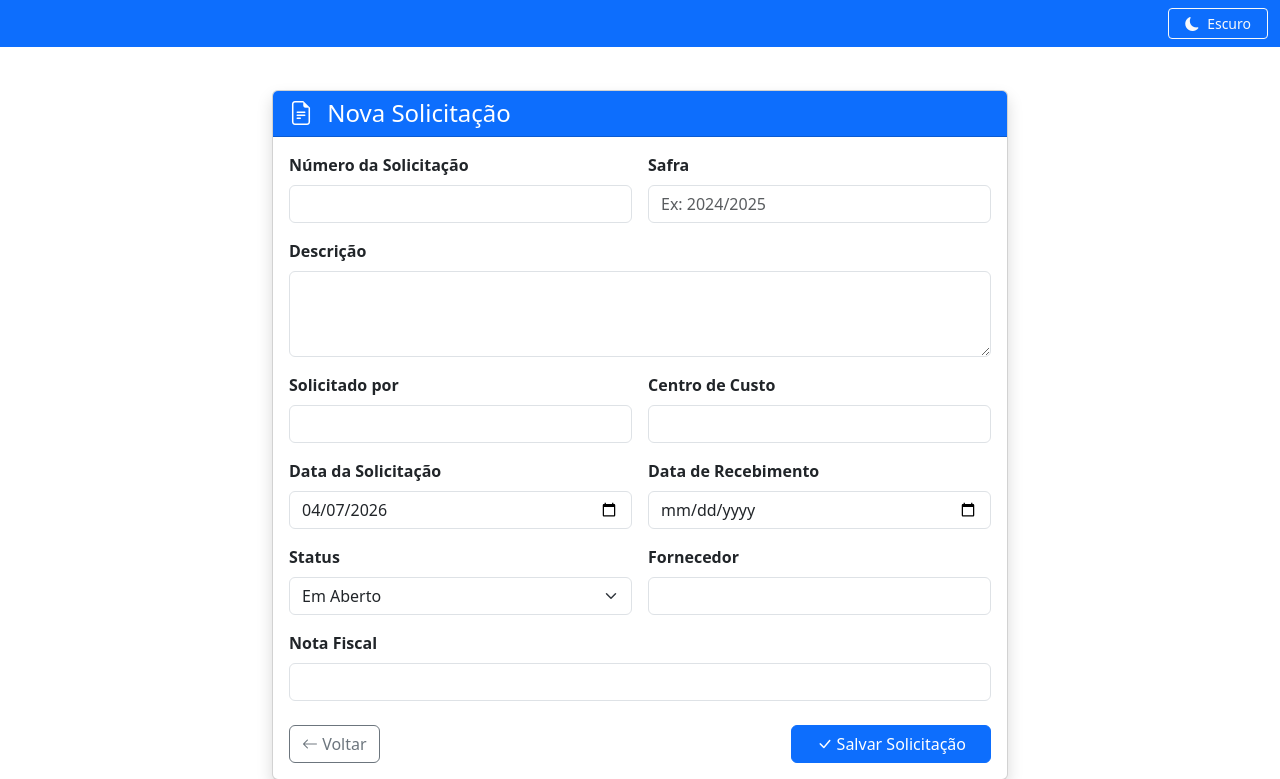
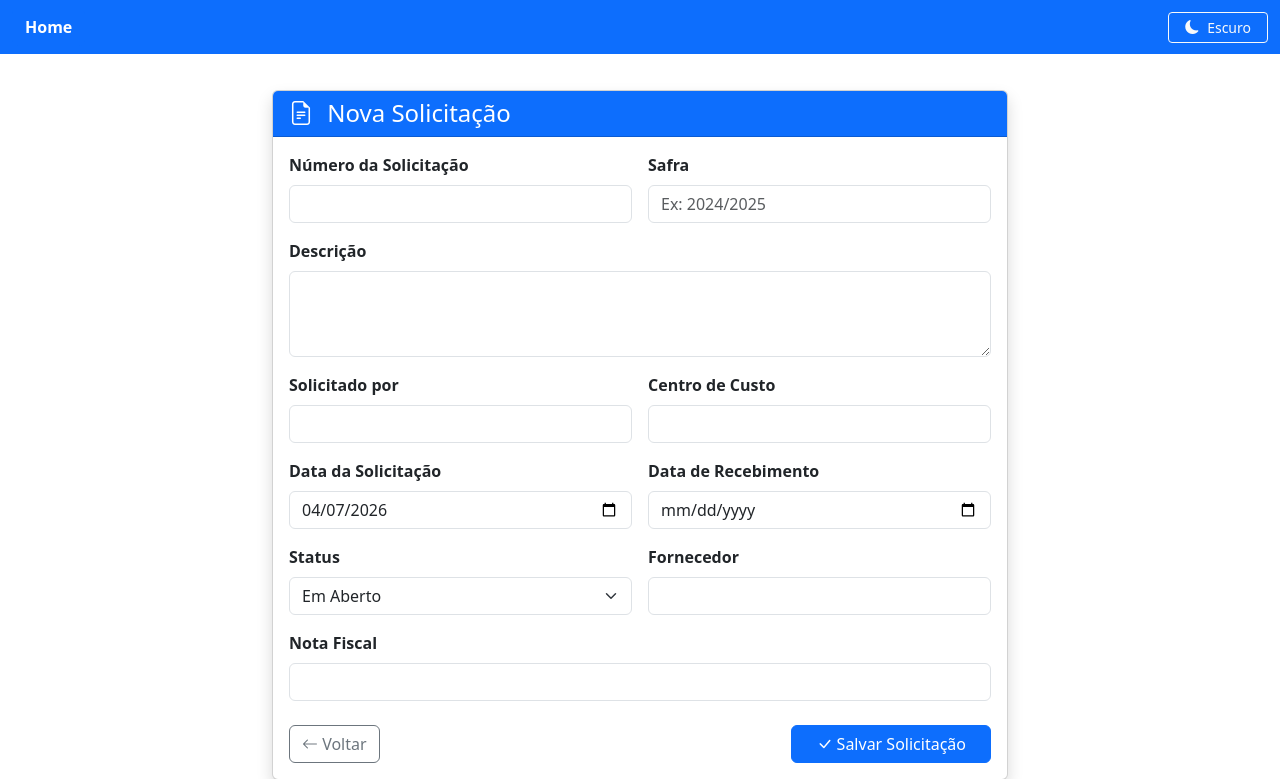
Before and after one commit to NisioH/Solicita-es, a Django app: page /pedidos/create/ in a window 1280 px wide. Shown: the top 779 px of the page. Run offline with Django 5.2, Linux system fonts and the light colour scheme; some libraries are stand-ins or nearby versions.

Commit message:
Botão novo

```diff
--- a/templates/base.html
+++ b/templates/base.html
@@ -100,6 +100,9 @@
 <body>
     <nav id="mainNavbar" class="navbar navbar-expand-lg navbar-dark bg-primary fixed-top">
         <div class="container-fluid">
+            <a class="btn btn-primary fw-bold" href="{% url 'pedido_list' %}">
+                Home
+            </a>
 
             <button class="navbar-toggler" type="button" data-bs-toggle="collapse" data-bs-target="#navbarNav" aria-controls="navbarNav" aria-expanded="false" aria-label="Toggle navigation">
                 <span class="navbar-toggler-icon"></span>
```
